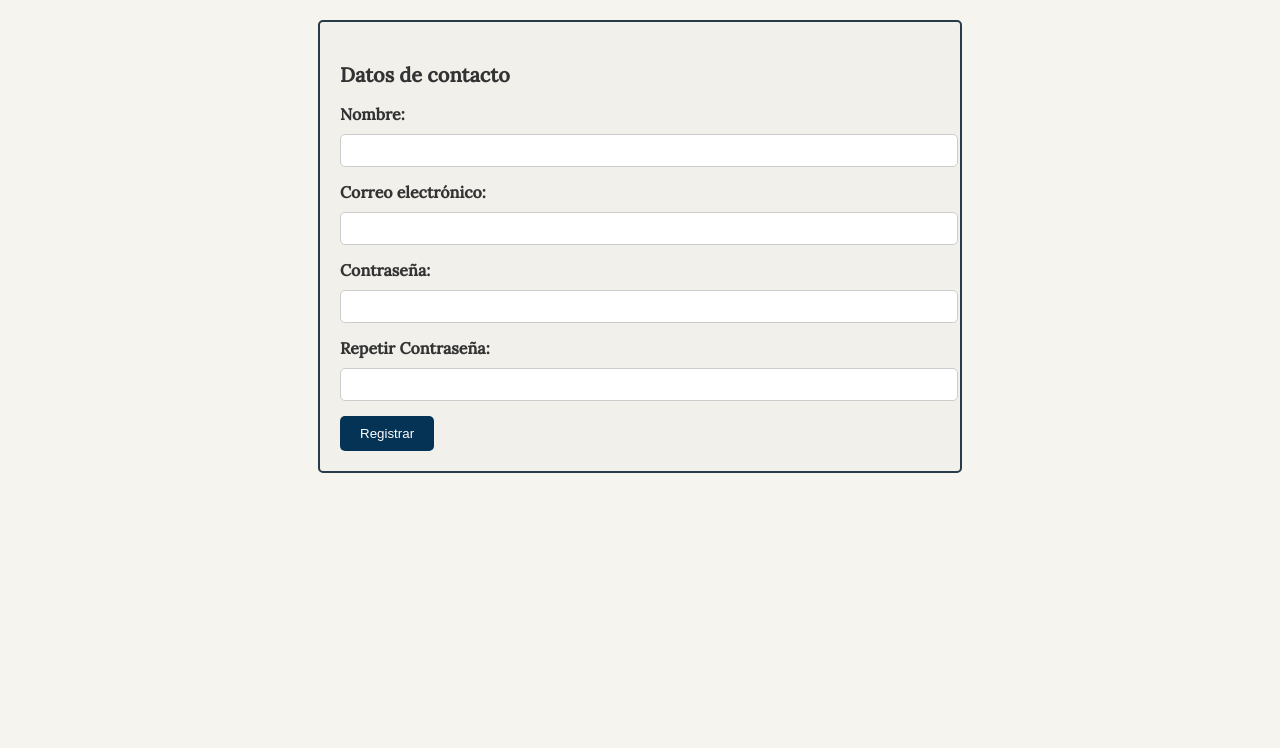
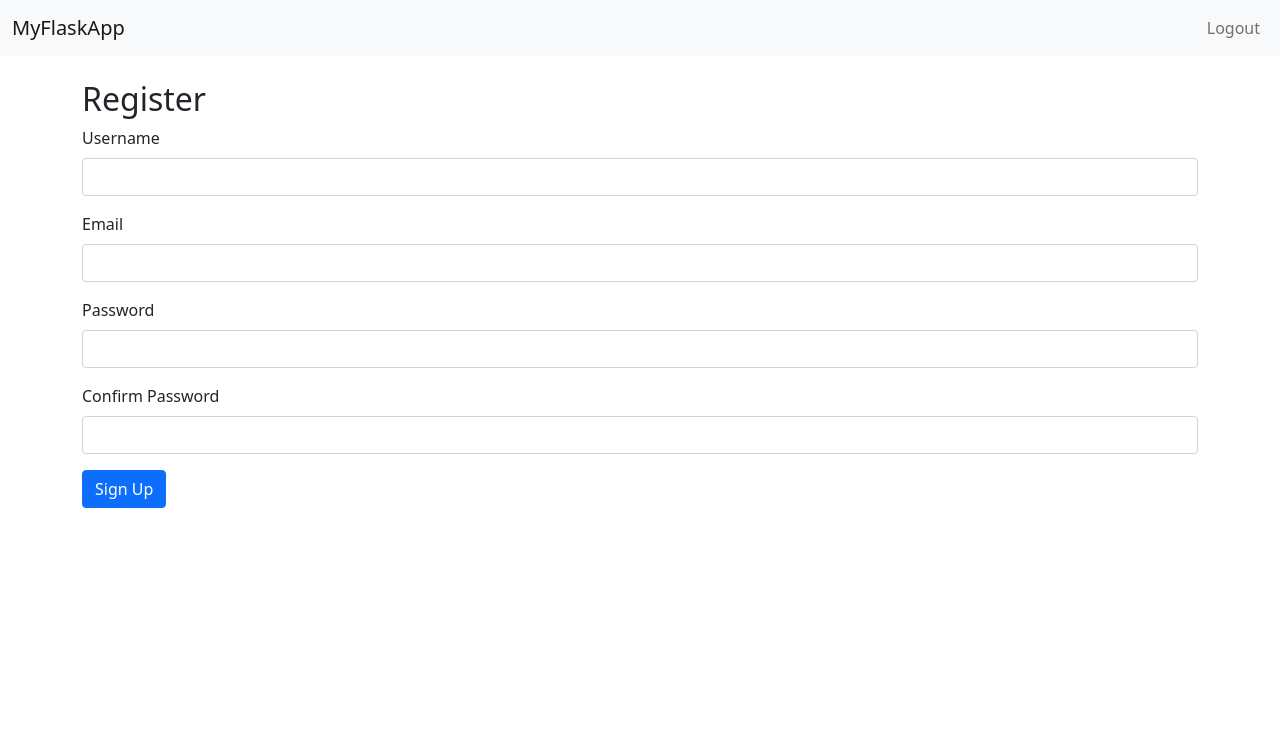
Before and after one commit to ccobopie/Proyectos, a Flask app: template app/templates/register.html in a window 1280 px wide. Shown: the top 748 px of the page. After the commit the page ends 508 px from the top, so only its background shows below. Run offline with Flask 3, Linux system fonts and the light colour scheme; the template is opened without the code that fills it: values that come from a table or form of the project are taken from there, others are empty; the visitor is signed in with stand-in values (Sample User, id 1).

Commit message:
1st commit

```diff
--- a/app/__init__.py
+++ b/app/__init__.py
@@ -13,4 +13,10 @@ login_manager = LoginManager(app)
 login_manager.login_view = 'login'
 login_manager.login_message_category = 'info'
 
-from app import routes
+from .models import User
+
+@login_manager.user_loader
+def load_user(user_id):
+    return User.query.get(int(user_id))
+
+from . import routes
--- /dev/null
+++ b/app/templates/layout.html
@@ -0,0 +1,40 @@
+<!DOCTYPE html>
+<html lang="en">
+<head>
+    <meta charset="UTF-8">
+    <meta name="viewport" content="width=device-width, initial-scale=1.0">
+    <title>{% block title %}{% endblock %} - MyFlaskApp</title>
+    <link rel="icon" href="{{ url_for('static', filename='favicon.ico') }}" type="image/x-icon">
+    <link href="https://cdn.jsdelivr.net/npm/bootstrap@5.1.3/dist/css/bootstrap.min.css" rel="stylesheet">
+</head>
+<body>
+    <nav class="navbar navbar-expand-lg navbar-light bg-light">
+        <div class="container-fluid">
+            <a class="navbar-brand" href="{{ url_for('index') }}">MyFlaskApp</a>
+            <button class="navbar-toggler" type="button" data-bs-toggle="collapse" data-bs-target="#navbarNav" aria-controls="navbarNav" aria-expanded="false" aria-label="Toggle navigation">
+                <span class="navbar-toggler-icon"></span>
+            </button>
+            <div class="collapse navbar-collapse" id="navbarNav">
+                <ul class="navbar-nav ms-auto">
+                    {% if current_user.is_authenticated %}
+                        <li class="nav-item">
+                            <a class="nav-link" href="{{ url_for('logout') }}">Logout</a>
+                        </li>
+                    {% else %}
+                        <li class="nav-item">
+                            <a class="nav-link" href="{{ url_for('login') }}">Login</a>
+                        </li>
+                        <li class="nav-item">
+                            <a class="nav-link" href="{{ url_for('register') }}">Register</a>
+                        </li>
+                    {% endif %}
+                </ul>
+            </div>
+        </div>
+    </nav>
+    <div class="container mt-4">
+        {% block content %}{% endblock %}
+    </div>
+    <script src="https://cdn.jsdelivr.net/npm/bootstrap@5.1.3/dist/js/bootstrap.bundle.min.js"></script>
+</body>
+</html>
--- a/app/templates/register.html
+++ b/app/templates/register.html
@@ -1,35 +1,28 @@
-<!DOCTYPE html>
-<html lang="en">
-<head>
-    <meta charset="UTF-8">
-    <meta http-equiv="X-UA-Compatible" content="IE=edge">
-    <meta name="viewport" content="width=device-width, initial-scale=1.0">
-    <title>Document</title>
-    <link rel="stylesheet" href="/app/Styles/sing.css">
-    <link rel="preconnect" href="https://fonts.googleapis.com">
-	<link rel="preconnect" href="https://fonts.gstatic.com" crossorigin>
-	<link href="https://fonts.googleapis.com/css2?family=Lora:ital,wght@0,400;0,500;1,400&display=swap" rel="stylesheet">
-</head>
-<body>
+{% extends 'layout.html' %}
+{% block title %}Register{% endblock %}
 
-
-</body>
-</html>
-
-<form action="#" method="post">
-
-    <h2>Datos de contacto</h2>
-    <label for="nombre">Nombre:</label>
-    <input type="text" id="nombre" name="nombre" required><br>
-
-    <label for="email_empresa">Correo electrónico:</label>
-    <input type="email" id="email_empresa" name="email_empresa" required><br>
-
-    <label for="contraseña">Contraseña:</label>
-    <input type="password" id="contraseña" name="contraseña" required><br>
-
-    <label for="contraseña">Repetir Contraseña:</label>
-    <input type="password" id="contraseña" name="contraseña" required><br>
-
-    <input type="submit" value="Registrar">
-  </form>
+{% block content %}
+<h2>Register</h2>
+<form method="POST" action="{{ url_for('register') }}">
+    {{ form.hidden_tag() }}
+    <div class="mb-3">
+        {{ form.username.label(class="form-label") }}
+        {{ form.username(class="form-control") }}
+    </div>
+    <div class="mb-3">
+        {{ form.email.label(class="form-label") }}
+        {{ form.email(class="form-control") }}
+    </div>
+    <div class="mb-3">
+        {{ form.password.label(class="form-label") }}
+        {{ form.password(class="form-control") }}
+    </div>
+    <div class="mb-3">
+        {{ form.confirm_password.label(class="form-label") }}
+        {{ form.confirm_password(class="form-control") }}
+    </div>
+    <div class="mb-3">
+        {{ form.submit(class="btn btn-primary") }}
+    </div>
+</form>
+{% endblock %}
```
Also changed, not shown: app/routes.py (+7 -7 lines), app/templates/index.html (+6 -28 lines), app/templates/login.html (+19 -34 lines), app/static/estilo.css (renamed from app/Styles/estilo.css), app/static/estiloportada.css (renamed from app/Styles/estiloportada.css), app/static/sing.css (renamed from app/Styles/sing.css).
